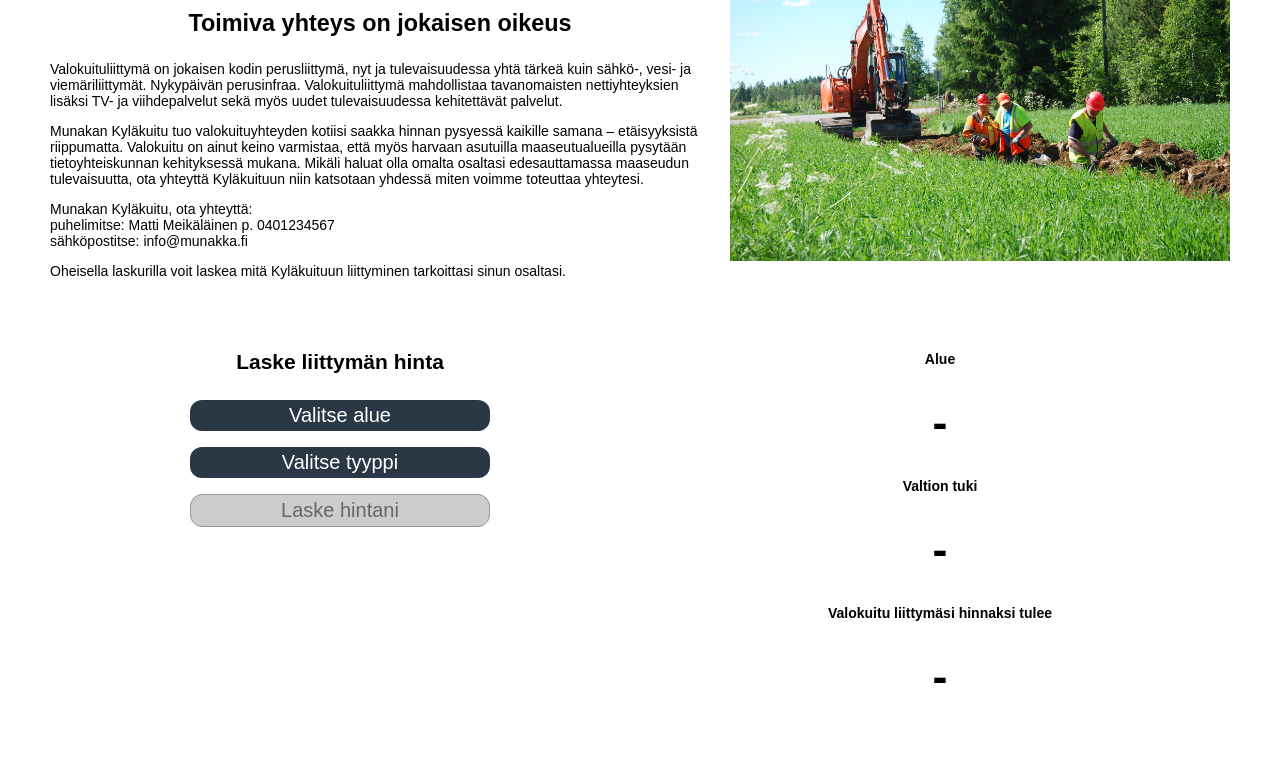
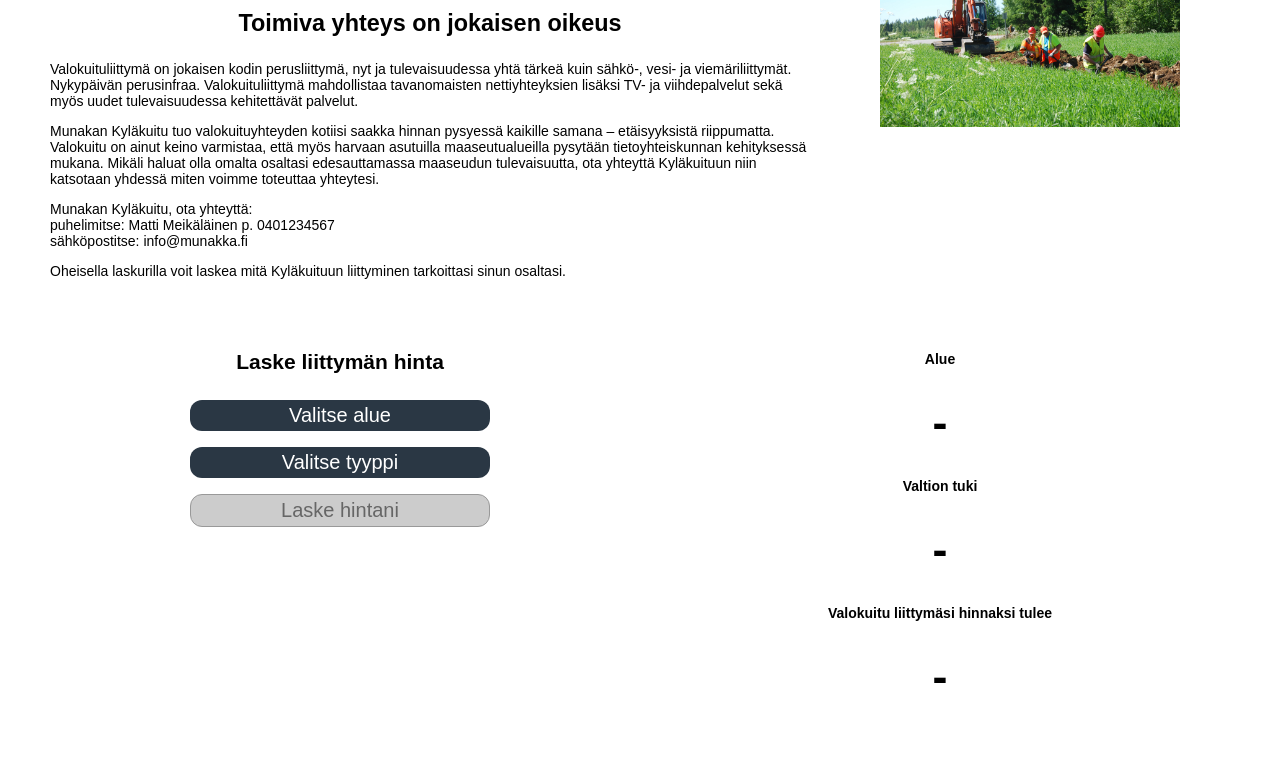
Before and after one commit to JennaJarvinen/Harjoitustyo, a plain HTML site: page index.html in a window 1280 px wide. Shown: the part 211-993 px from the top of the page. Drawn offline with Linux system fonts and the light colour scheme.

Commit message:
kuvakoko muutettu

```diff
--- a/index.html
+++ b/index.html
@@ -29,7 +29,7 @@
                 <p>Oheisella laskurilla voit laskea mitä Kyläkuituun liittyminen tarkoittasi sinun osaltasi.</p>
             </div>
             <div class="flex-item-right">
-                <img width="500" src="valokuitukuva.jpg" alt="Valokuitua rakennetaan">
+                <img width="300" src="valokuitukuva.jpg" alt="Valokuitua rakennetaan">
             </div>
         </div>
         <form>
```
